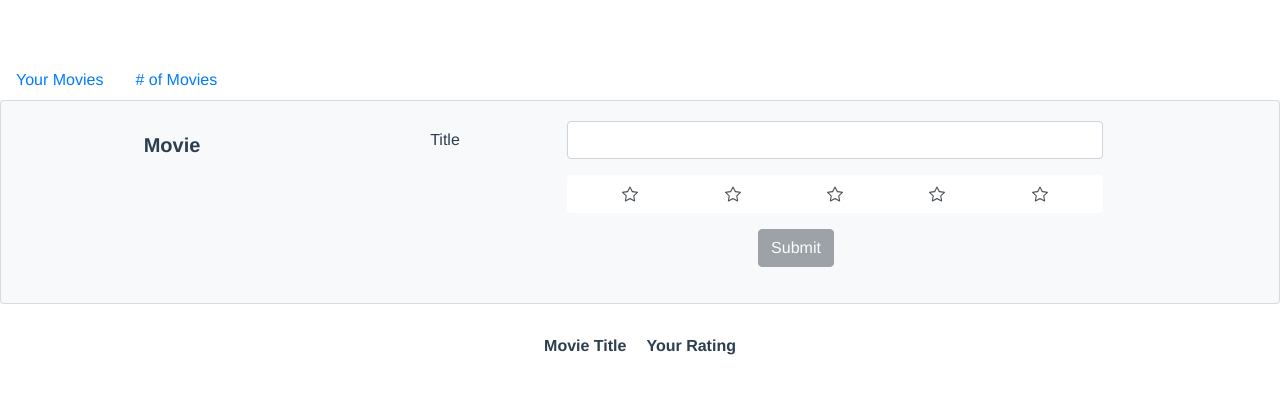
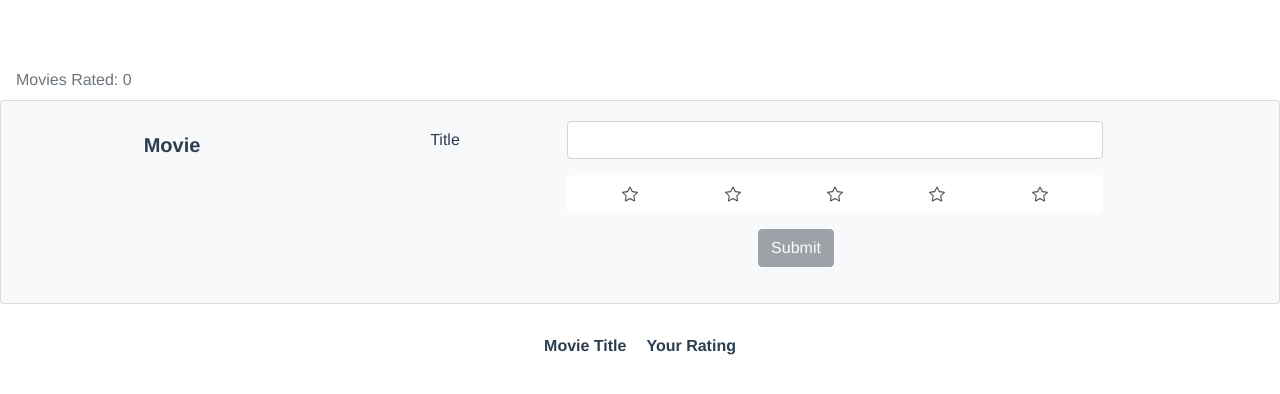
Before and after one commit to ski429/sam_kim_cis385_assignment2, a Vue app: page / in a window 1280 px wide. Shown: the top 394 px of the page. Built offline with nearby package versions, Linux system fonts and the light colour scheme.

Commit message:
add counter for total movies rated, disable link in Header.vue

```diff
--- a/src/App.vue
+++ b/src/App.vue
@@ -1,9 +1,9 @@
 <template>
   <div id="app">
-    <Header/>
-    <Form
-        :movies="movies"
-    />
+    <Header :movies="movies"/>
+
+    <Form :movies="movies"/>
+
     <MovieView :movies="movies"/>
   </div>
 </template>
--- a/src/components/Header.vue
+++ b/src/components/Header.vue
@@ -1,15 +1,22 @@
 <template>
   <div>
     <b-nav>
-      <b-nav-item>Your Movies</b-nav-item>
-      <b-nav-item># of Movies</b-nav-item>
+      <b-nav-item disabled>Movies Rated: {{ numMovies }}</b-nav-item>
     </b-nav>
   </div>
 </template>
 
 <script>
 export default {
-name: "Header"
+name: "Header",
+  props: {
+    movies: Array
+  },
+  data() {
+    return {
+      numMovies: this.movies.length
+    }
+  }
 }
 </script>
 
```
